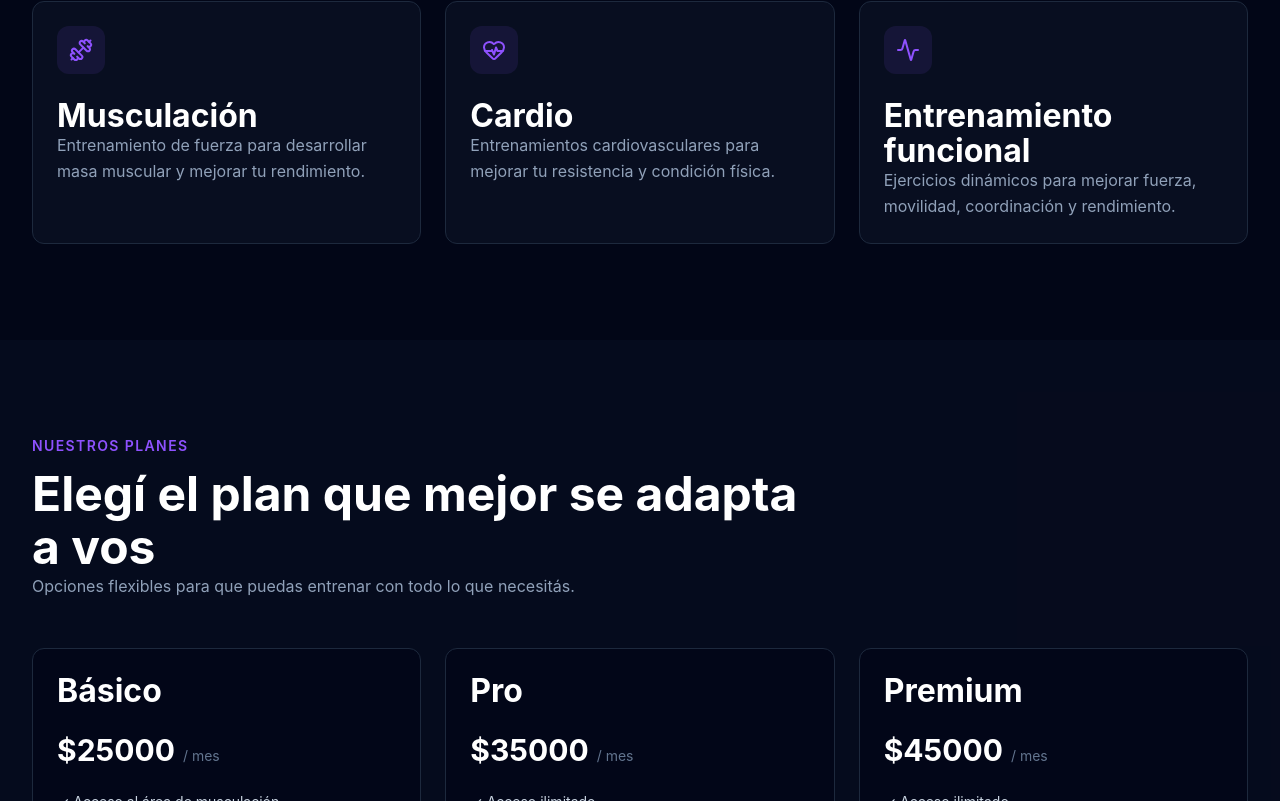
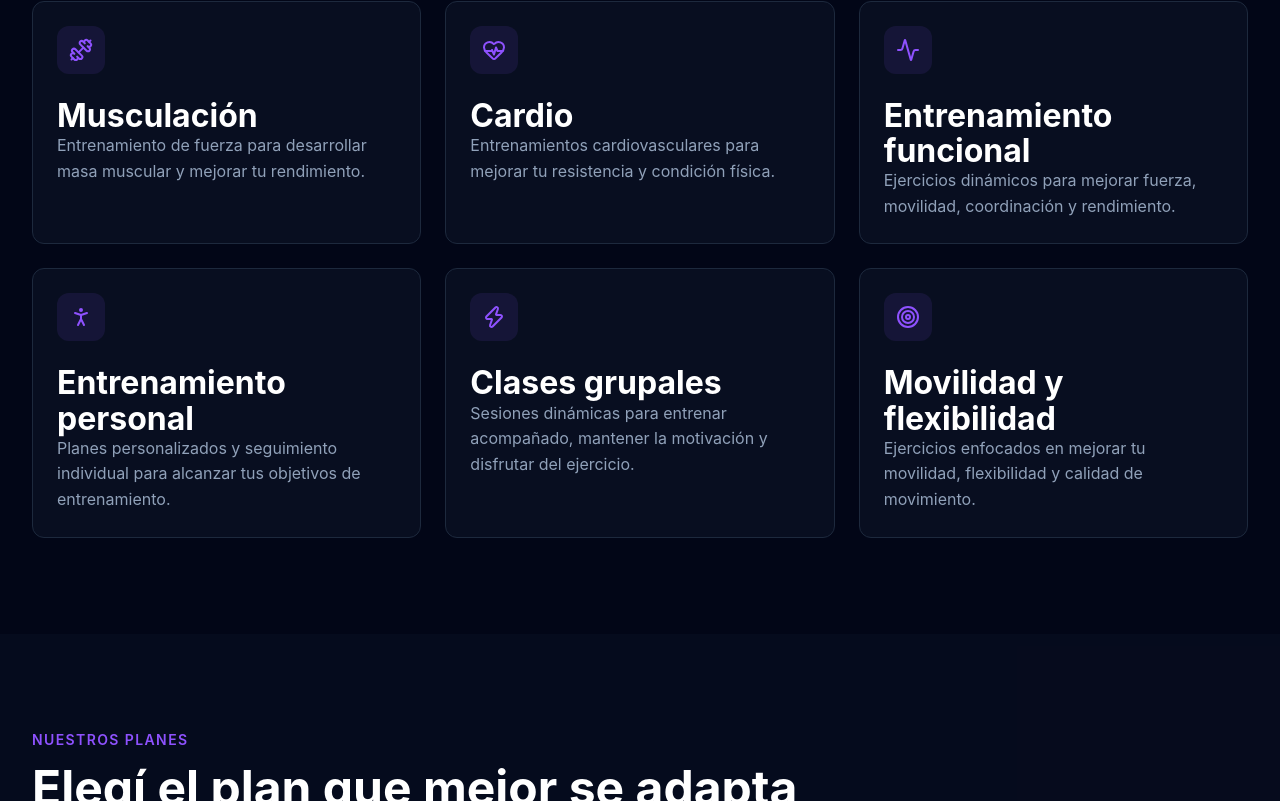
Before and after one commit to Soymigueprogramador/ironpulse, a React (Vite) app: page / in a window 1280 px wide. Shown: the part 1133-1934 px from the top of the page. Built offline with nearby package versions, Linux system fonts and the light colour scheme.

Commit message:
feat: completar seccion de servicios

```diff
--- /dev/null
+++ b/src/components/common/ServiceCard.tsx
@@ -0,0 +1,39 @@
+import type { LucideIcon } from "lucide-react";
+import { motion } from "framer-motion";
+
+interface ServiceCardProps {
+  name: string;
+  description: string;
+  Icon: LucideIcon;
+  index: number;
+}
+
+function ServiceCard({
+  name,
+  description,
+  Icon,
+  index,
+}: ServiceCardProps) {
+  return (
+    <motion.article
+      initial={{ opacity: 0, y: 30 }}
+      whileInView={{ opacity: 1, y: 0 }}
+      viewport={{ once: true, amount: 0.2 }}
+      transition={{
+        duration: 0.5,
+        delay: index * 0.1,
+      }}
+      className="group rounded-xl border border-slate-800 bg-slate-900/50 p-6 transition-all duration-300 hover:-translate-y-1 hover:border-violet-500/50 hover:bg-slate-900"
+    >
+      <div className="mb-6 flex h-12 w-12 items-center justify-center rounded-lg bg-violet-500/10 text-violet-500 transition-colors duration-300 group-hover:bg-violet-500 group-hover:text-white">
+        <Icon size={24} />
+      </div>
+
+      <h3 className="text-xl font-semibold text-white">{name}</h3>
+
+      <p className="mt-3 leading-relaxed text-slate-400">{description}</p>
+    </motion.article>
+  );
+}
+
+export default ServiceCard;
--- a/src/components/sections/Service.tsx
+++ b/src/components/sections/Service.tsx
@@ -7,10 +7,10 @@ import {
   Zap,
   type LucideIcon,
 } from "lucide-react";
-import { motion } from "framer-motion";
 import Container from "../common/Container";
 import SectionTitle from "../common/SectionTitle";
 import PageSection from "../layout/PageSection";
+import ServiceCard from "../common/ServiceCard";
 import { services } from "../../data/services";
 
 const service_icons: Record<string, LucideIcon> = {
@@ -37,29 +37,13 @@ function Services() {
             const Icon = service_icons[service.icon] ?? Dumbbell;
 
             return (
-              <motion.article
+              <ServiceCard
                 key={service.id}
-                initial={{ opacity: 0, y: 30 }}
-                whileInView={{ opacity: 1, y: 0 }}
-                viewport={{ once: true, amount: 0.2 }}
-                transition={{
-                  duration: 0.5,
-                  delay: index * 0.1,
-                }}
-                className="group rounded-xl border border-slate-800 bg-slate-900/50 p-6 transition-all duration-300 hover:-translate-y-1 hover:border-violet-500/50 hover:bg-slate-900"
-              >
-                <div className="mb-6 flex h-12 w-12 items-center justify-center rounded-lg bg-violet-500/10 text-violet-500 transition-colors duration-300 group-hover:bg-violet-500 group-hover:text-white">
-                  <Icon size={24} />
-                </div>
-
-                <h3 className="text-xl font-semibold text-white">
-                  {service.name}
-                </h3>
-
-                <p className="mt-3 leading-relaxed text-slate-400">
-                  {service.description}
-                </p>
-              </motion.article>
+                name={service.name}
+                description={service.description}
+                Icon={Icon}
+                index={index}
+              />
             );
           })}
         </div>
--- a/src/data/services.ts
+++ b/src/data/services.ts
@@ -4,19 +4,43 @@ export const services: Service[] = [
   {
     id: "musculacion",
     name: "Musculación",
-    description: "Entrenamiento de fuerza para desarrollar masa muscular y mejorar tu rendimiento.",
+    description:
+      "Entrenamiento de fuerza para desarrollar masa muscular y mejorar tu rendimiento.",
     icon: "Dumbbell",
   },
   {
     id: "cardio",
     name: "Cardio",
-    description: "Entrenamientos cardiovasculares para mejorar tu resistencia y condición física.",
+    description:
+      "Entrenamientos cardiovasculares para mejorar tu resistencia y condición física.",
     icon: "HeartPulse",
   },
   {
     id: "entrenamiento-funcional",
     name: "Entrenamiento funcional",
-    description: "Ejercicios dinámicos para mejorar fuerza, movilidad, coordinación y rendimiento.",
+    description:
+      "Ejercicios dinámicos para mejorar fuerza, movilidad, coordinación y rendimiento.",
     icon: "Activity",
   },
-]
+  {
+    id: "entrenamiento-personal",
+    name: "Entrenamiento personal",
+    description:
+      "Planes personalizados y seguimiento individual para alcanzar tus objetivos de entrenamiento.",
+    icon: "PersonStanding",
+  },
+  {
+    id: "clases-grupales",
+    name: "Clases grupales",
+    description:
+      "Sesiones dinámicas para entrenar acompañado, mantener la motivación y disfrutar del ejercicio.",
+    icon: "Zap",
+  },
+  {
+    id: "movilidad-flexibilidad",
+    name: "Movilidad y flexibilidad",
+    description:
+      "Ejercicios enfocados en mejorar tu movilidad, flexibilidad y calidad de movimiento.",
+    icon: "Target",
+  },
+];
```
